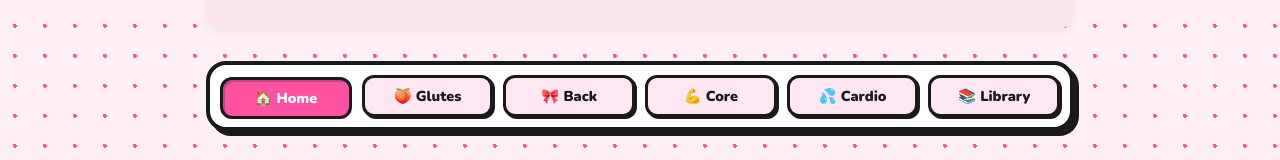
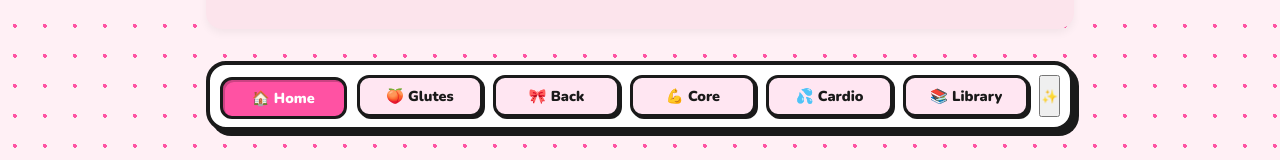
Before and after one commit to mkadhimkc-dotcom/code, a plain HTML site: page index.html in a window 1280 px wide. Shown: the part 199-359 px from the top of the page. Drawn offline with nearby package versions, Linux system fonts and the light colour scheme.

Commit message:
Add theme toggle button to workout navigation
Added a theme toggle button to the navigation.

```diff
--- a/index.html
+++ b/index.html
@@ -23,6 +23,9 @@
     <button class="nav-btn" data-page="core">💪 Core</button>
     <button class="nav-btn" data-page="cardio">💦 Cardio</button>
     <button class="nav-btn" data-page="library">📚 Library</button>
+    <button class="theme-toggle" id="theme-toggle" title="Switch Theme">
+        <span class="theme-icon">✨</span>
+    </button>
 </nav>
 
     <div id="home" class="page active workout-page">
```
Lines whose indentation alone changed are shown as unchanged.
